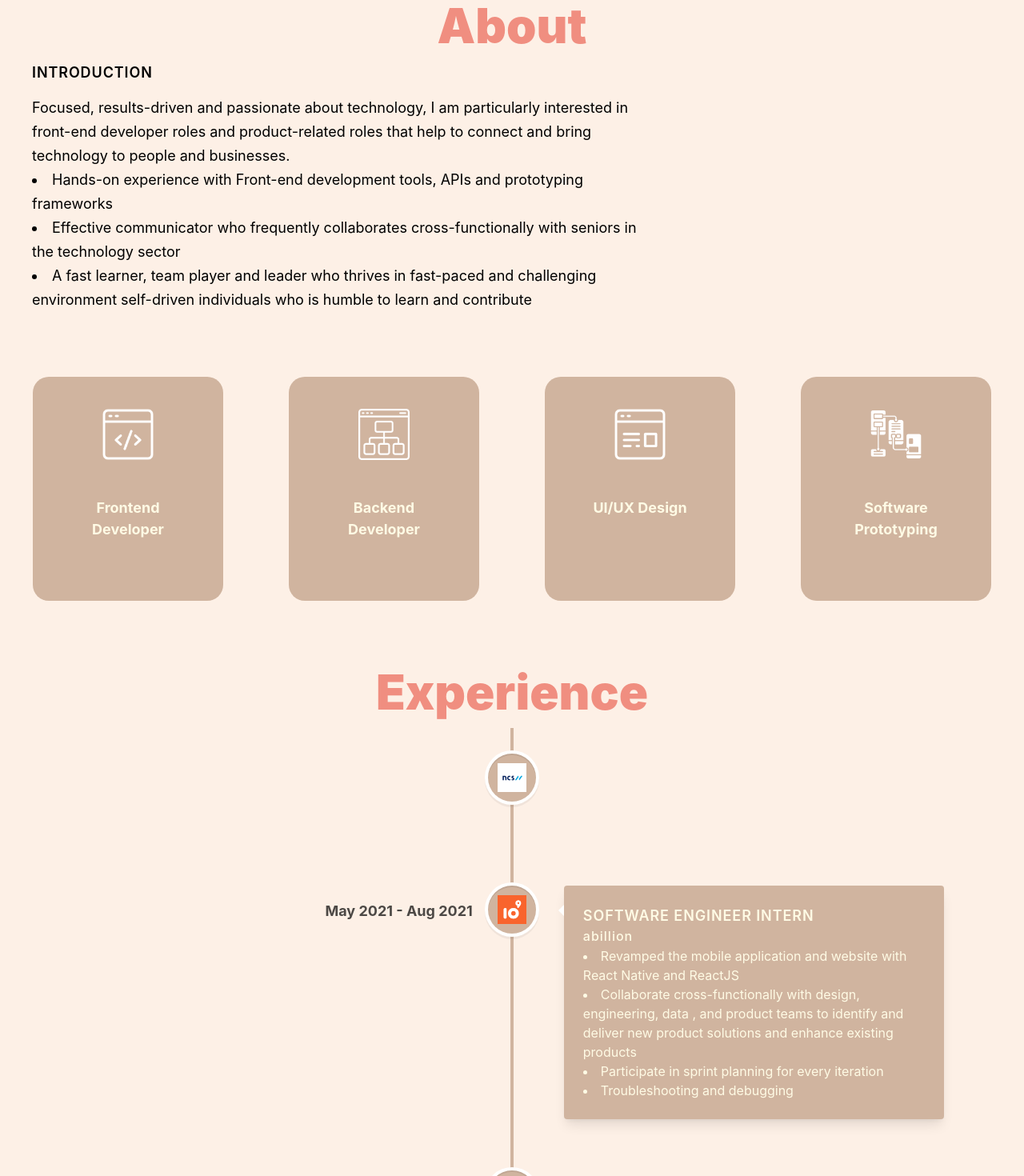
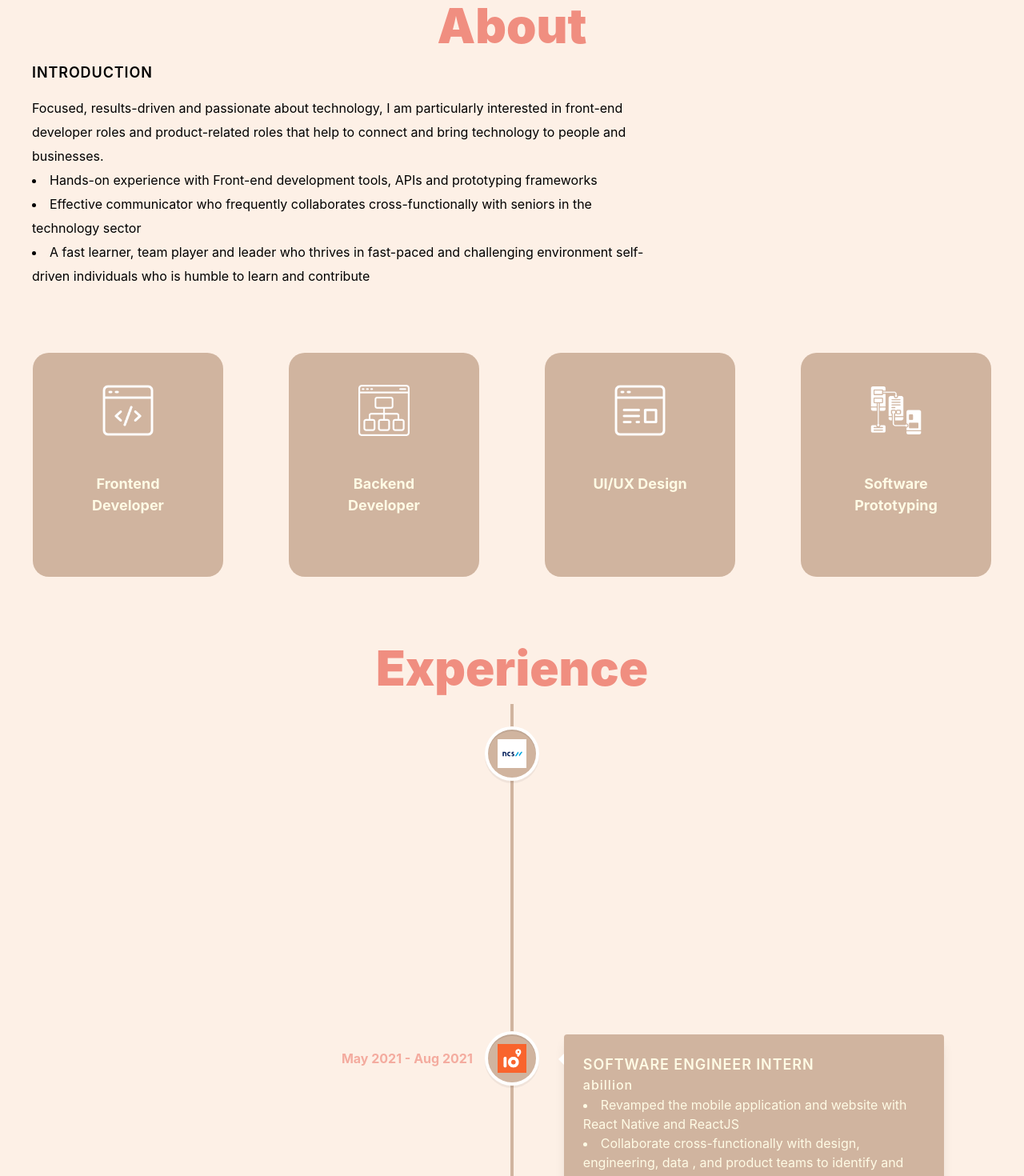
Before and after one commit to tweee64/portfolio, a React (Create React App) app: page / in a window 1280 px wide. Shown: the part 940-2410 px from the top of the page at 80% size. Built offline with nearby package versions, Linux system fonts and the light colour scheme.

Commit message:
update job description

```diff
--- a/src/constants/index.js
+++ b/src/constants/index.js
@@ -35,6 +35,12 @@ const experiences = [
     icon: ncs_icon,
     iconBg: "#333333",
     date: "Mar 2022 - Present",
+    description: [
+      "Revamped and implemented the existing system that is used by over 100 staffs using new technical stacks including AngularJs, HTML/CSS, Java, MSSQL",
+      "Successfully integrated third-party APIs that improves efficiency of the system.",
+      "Contributed to the data migration of legacy system from Oracle to MSSQL Server.",
+      "Collaborated with the UI/UX team to refine key user requirements, boosting users' experiences.",
+    ],
   },
   {
     title: "Software Engineer Intern",
--- a/src/pages/About.js
+++ b/src/pages/About.js
@@ -51,7 +51,7 @@ function About() {
           </motion.div>
           <motion.p
             variants={fadeIn("", "", 0.1, 1)}
-            className="mt-4 text-taupe text-[18px] max-w-3xl leading-[30px] dark:text-neutral-100"
+            className="mt-4 text-taupe text-[16px] max-w-3xl leading-[30px] dark:text-neutral-100"
           >
             Focused, results-driven and passionate about technology, I am
             particularly interested in front-end developer roles and
--- a/src/pages/Experience.js
+++ b/src/pages/Experience.js
@@ -22,7 +22,7 @@ function Experience({ darkMode }) {
       }}
       date={
         <div>
-          <h3 className=" text-[18px] font-bold font-beckman text-black dark:text-neutral-100">
+          <h3 className=" text-[16px] font-bold font-beckman text-color dark:text-neutral-100">
             {experience.date}
           </h3>
         </div>
```
